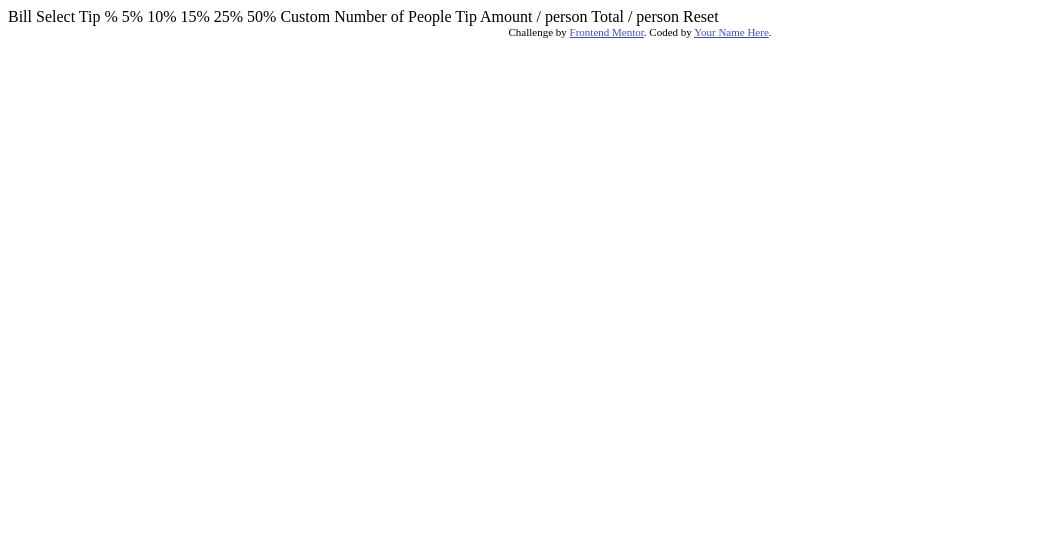
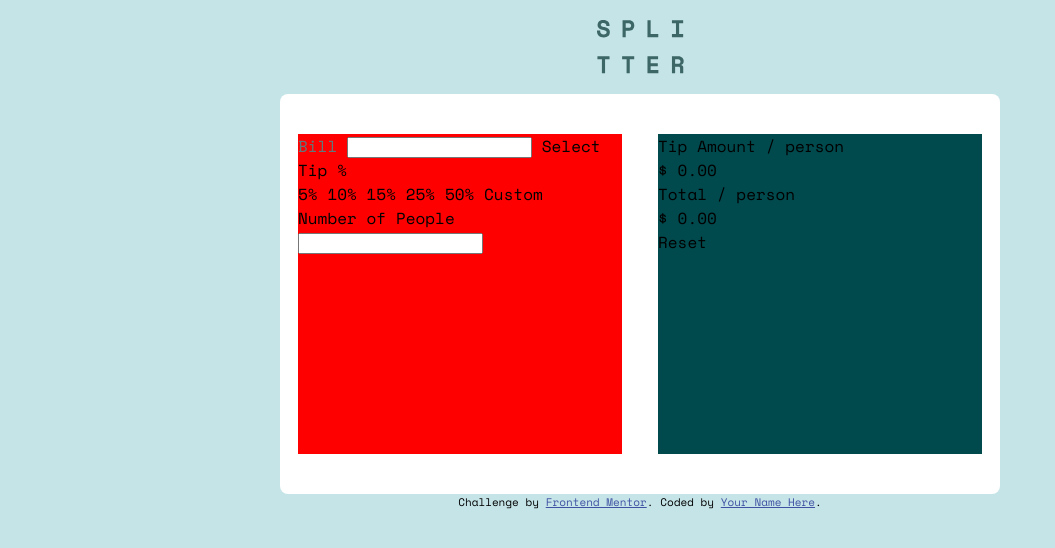
Before and after one commit to jyunakaike/Tip-calculator-app-challenge-, a plain HTML site: page index.html in a window 1280 px wide. Shown: the whole page, without its empty margins (0-1055 px from the left). Drawn offline with nearby package versions, Linux system fonts and the light colour scheme.

Commit message:
html, with little css

```diff
--- a/index.html
+++ b/index.html
@@ -1,44 +1,83 @@
 <!DOCTYPE html>
 <html lang="en">
+
 <head>
   <meta charset="UTF-8">
-  <meta name="viewport" content="width=device-width, initial-scale=1.0"> <!-- displays site properly based on user's device -->
+  <meta name="viewport" content="width=device-width, initial-scale=1.0">
+  <!-- displays site properly based on user's device -->
+  <link rel="icon" type="image/png" sizes="32x32" href="./images/favicon-32x32.png">
 
-  <link rel="icon" type="image/png" sizes="32x32" href="./images/favicon-32x32.png">
+  <link rel="preconnect" href="https://fonts.googleapis.com">
+  <link rel="preconnect" href="https://fonts.gstatic.com" crossorigin>
+  <link href="https://fonts.googleapis.com/css2?family=Red+Hat+Display:wght@500;700;900&family=Space+Mono:wght@400;700&display=swap" rel="stylesheet">
+
+
+
+  <link rel="stylesheet" href="./style.css">
 
   <title>Frontend Mentor | Tip calculator app</title>
 
   <!-- Feel free to remove these styles or customise in your own stylesheet 👍 -->
   <style>
-    .attribution { font-size: 11px; text-align: center; }
-    .attribution a { color: hsl(228, 45%, 44%); }
+    .attribution {
+      font-size: 11px;
+      text-align: center;
+    }
+
+    .attribution a {
+      color: hsl(228, 45%, 44%);
+    }
   </style>
 </head>
-<body>
 
-  Bill
-
-  Select Tip %
+<body class="background">
+  <div>
+    <img class="logo" src="./images/logo.svg" alt="logo">
+  </div>
+  <div class="container">
+    <div class="form1">
+      <label class="title">Bill</label>
+      <input type="text">
+      <label>Select Tip %</label>
+      <div>
         5%
         10%
         15%
         25%
         50%
         Custom
-
-  Number of People
-
+      </div>
+      <label>Number of People</label>
+      <input type="text">
+    </div>
+    <div class="form2">
+      <div>
+        <div>
           Tip Amount
           / person
+        </div>
+        <div>
+          $ 0.00
+        </div>
+      </div>
 
+      <div>
+        <div>
           Total
           / person
+        </div>
+        <div>
+          $ 0.00
+        </div>
+        Reset
+      </div>
 
-  Reset
-
+    </div>
+  </div>
   <div class="attribution">
     Challenge by <a href="https://www.frontendmentor.io?ref=challenge" target="_blank">Frontend Mentor</a>.
     Coded by <a href="#">Your Name Here</a>.
   </div>
 </body>
+
 </html>
--- /dev/null
+++ b/style.css
@@ -0,0 +1,56 @@
+.color{
+    color:hsl(172, 67%, 45%);
+    color:hsl(183, 100%, 15%);
+    color:hsl(186, 14%, 43%);
+    color:hsl(184, 14%, 56%);
+    color:hsl(185, 41%, 84%);
+    color:hsl(189, 41%, 97%);
+    color:hsl(0, 0%, 100%);
+}
+body{
+    font-family: 'Red Hat Display', sans-serif;
+    font-family: 'Space Mono', monospace;
+}
+
+.background{
+    background-color: hsl(185, 41%, 84%);
+
+}
+.logo{
+    display: flex;
+    justify-content: center;
+    align-items: center;
+    margin: auto;
+    margin-top: 20px;
+    margin-bottom: 20px;
+}
+.container{
+    display:grid;
+        width: 720px;
+        height: 400px;
+        grid-template-columns: 1fr 1fr  ;
+        /* grid-template-rows: 1fr 1fr ; */
+    border-radius: 8px;
+    background-color:hsl(0, 0%, 100%);
+    margin: auto;
+}
+
+.form1{
+    background-color: red;
+    margin: auto;
+    height: 80%;
+    width: 90%;
+    /* border: 2px; */
+}
+.title{
+    color:hsl(186, 14%, 43%) ;
+    font-size: 16px;
+}
+
+.form2{
+    background-color: hsl(183, 100%, 15%);
+    margin: auto;
+    height: 80%;
+    width: 90%;
+
+}
```
Lines whose indentation alone changed are shown as unchanged.
